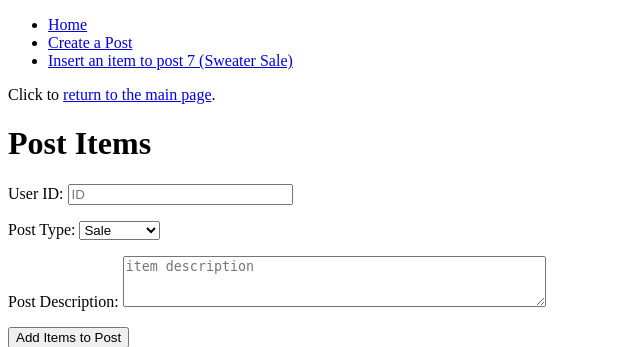
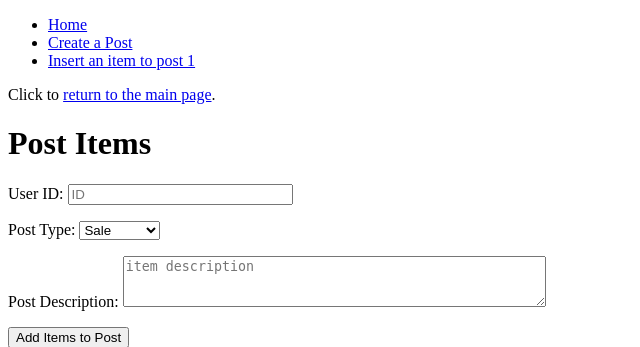
Before and after one commit to ep108/freeAndForSale, a Flask app: page /create_post/ in a window 1280 px wide. Shown: the top 347 px of the page, without its empty margins (0-640 px from the left). Run offline with Flask 3, Linux system fonts and the light colour scheme.

Commit message:
edited base.html insert item link

```diff
--- a/templates/base.html
+++ b/templates/base.html
@@ -26,7 +26,7 @@
   <ul>
     <li><a href="{{url_for('index')}}">Home</a></li>
     <li><a href="{{url_for('create_post')}}">Create a Post</a></li>
-    <li><a href="{{url_for('insert_item', post_id=7)}}">Insert an item to post 7 (Sweater Sale)</a></li>
+    <li><a href="{{url_for('insert_item', post_id=1)}}">Insert an item to post 1</a></li>
   </ul>
 </nav>
 {% endblock %}
```
